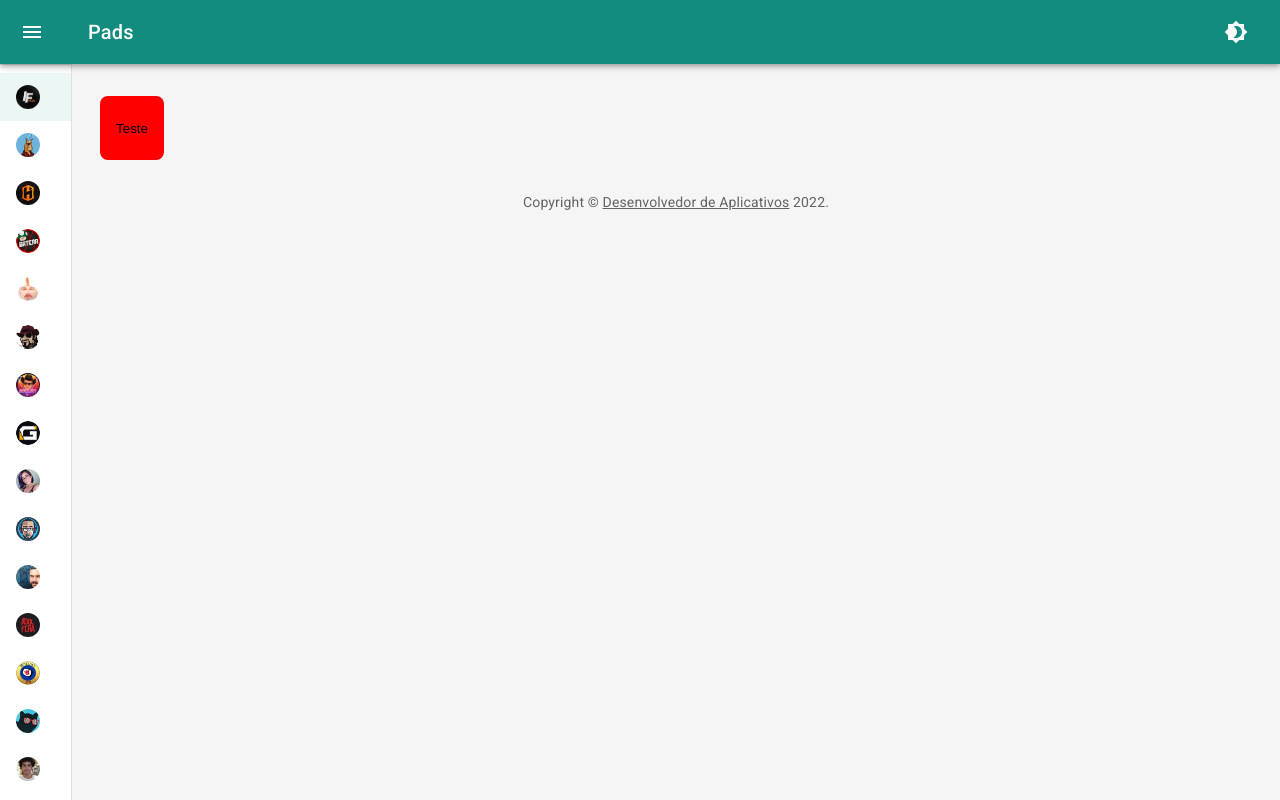
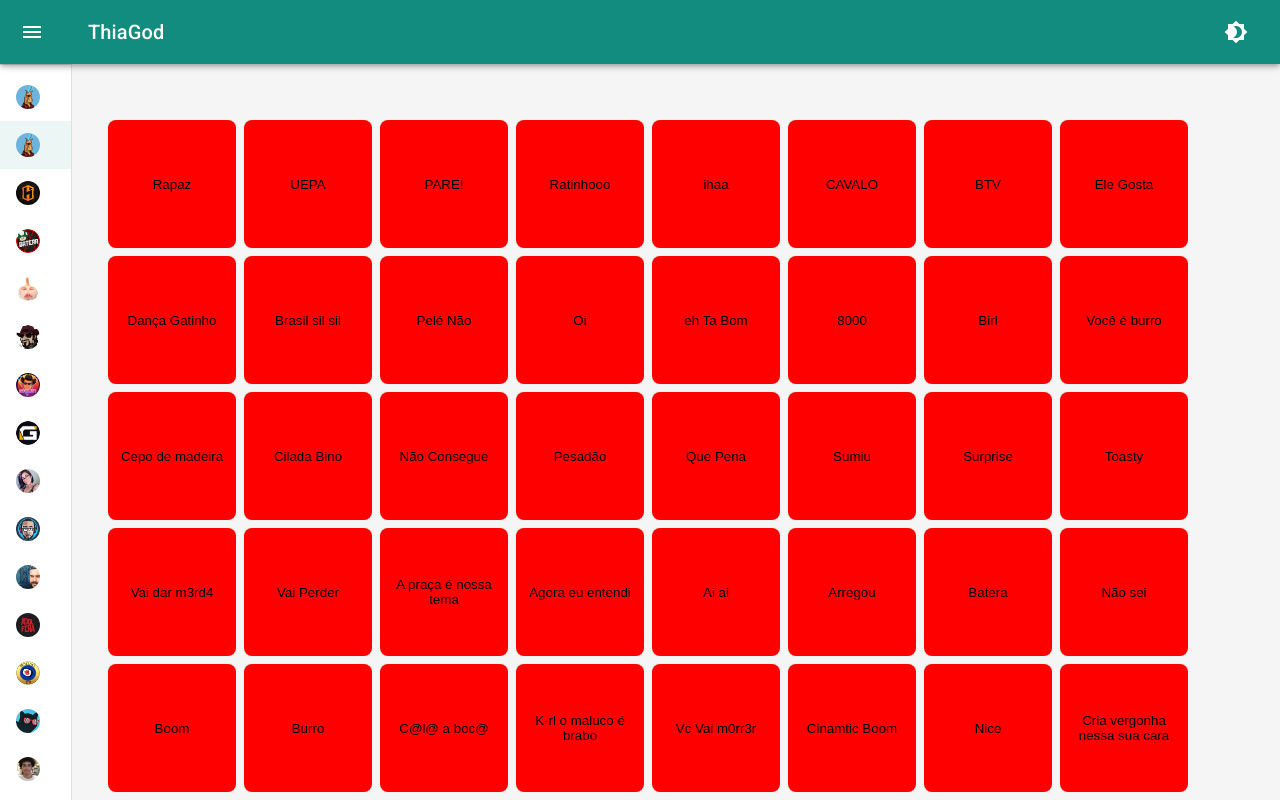
Before and after one commit to filipeleonelbatista/ifpads, a React (Vite) app in the folder web/: page / in a window 1280 px wide. Shown: the top 800 px of the page. Built offline with nearby package versions, Linux system fonts and the light colour scheme.

Commit message:
v1 audios tocando e bt tilt

```diff
--- a/web/src/App.jsx
+++ b/web/src/App.jsx
@@ -1,18 +1,17 @@
 import { MemoryRouter as Router, Route, Routes } from 'react-router-dom';
+import { AudioContextProvider } from './context/AudioContext';
+import Config from './pages/Config';
 import Pads from './pages/Pads';
-import Config from './pages/Config';
-import { AudioContext } from './context/AudioContext';
 
 export default function App() {
   return (
-    <AudioContext.Provider>
+    <AudioContextProvider>
       <Router>
         <Routes>
           <Route path="/" element={<Pads />} />
-          <Route path="/:pad_id" element={<Pads />} />
           <Route path="/configuracoes" element={<Config />} />
         </Routes>
       </Router >
-    </AudioContext.Provider>
+    </AudioContextProvider>
   );
 }
--- a/web/src/components/PadButton.jsx
+++ b/web/src/components/PadButton.jsx
@@ -1,7 +1,7 @@
 import styles from '../styles/components/PadButton.module.css'
 
-export default function PadButton({ title, onClick, ...rest }) {
+export default function PadButton({ title, onClick, fullWidth = false, ...rest }) {
   return (
-    <button className={styles.button} type="button" onClick={onClick} {...rest}>{title}</button>
+    <button className={fullWidth ? styles.buttonFull : styles.button} type="button" onClick={onClick} {...rest}>{title}</button>
   )
 }
--- a/web/src/components/PadsListMenu.jsx
+++ b/web/src/components/PadsListMenu.jsx
@@ -1,27 +1,31 @@
-import { Avatar, ListItemButton, ListItemIcon, ListItemText, Tooltip } from "@mui/material";
+import { Avatar, Box, CircularProgress, ListItemButton, ListItemIcon, ListItemText, Tooltip } from "@mui/material";
 import { useLocation, useNavigate } from "react-router-dom";
-
-import DefaultLogo from '../assets/logo.png';
-import Pads from '../sets/index';
+import { useAudio } from "../hooks/useAudio";
 
 function PadsListMenu() {
-  const navigate = useNavigate();
-  const location = useLocation();
+  const { selectedPad, loadPreset, pads } = useAudio();
+  const navigate = useNavigate()
+  const location = useLocation()
+
+  if (!selectedPad) {
+    return (
+      <ListItemIcon>
+        <Box sx={{ display: 'flex' }}>
+          <CircularProgress />
+        </Box>
+      </ListItemIcon>
+    )
+  }
 
   return (
     <>
-      <Tooltip placement="right" title="Meu Pad">
-        <ListItemButton selected={location.pathname === "/"} onClick={() => navigate("/")}>
-          <ListItemIcon>
-            <Avatar alt='Avatar' src={DefaultLogo} sx={{ width: 24, height: 24 }} />
-          </ListItemIcon>
-          <ListItemText primary="Meu Pad" />
-        </ListItemButton>
-      </Tooltip>
       {
-        Pads.map((pad, index) => (
+        pads.map((pad, index) => (
           <Tooltip key={index} placement="right" title={pad.userName}>
-            <ListItemButton selected={location.pathname === `/${pad.userName.toLowerCase()}`} onClick={() => navigate(`/`, { state: { pad_id: pad.userName.toLowerCase() } })}>
+            <ListItemButton selected={pad.userName === selectedPad.userName && location.pathname === "/"} onClick={() => {
+              loadPreset(pad)
+              navigate('/')
+            }}>
               <ListItemIcon>
                 <Avatar alt='Avatar' src={pad.image} sx={{ width: 24, height: 24 }} />
               </ListItemIcon>
--- a/web/src/context/AudioContext.jsx
+++ b/web/src/context/AudioContext.jsx
@@ -6,6 +6,7 @@ import UserImage from "../assets/images/user.png"
 export const AudioContext = createContext({});
 
 export function AudioContextProvider(props) {
+  const sound = new Audio()
 
   const [tema, setTema] = useState('white');
   const [pads, setPads] = useState(false);
@@ -13,8 +14,8 @@ export function AudioContextProvider(props) {
   const [padTextColor, setpadTextColor] = useState("#000000");
   const [favPad, setFavPad] = useState(1);
   const [selectedPad, setSelectedPad] = useState(null);
-  const [showTiltButton, setShowTiltButton] = useState(false)
-  const [isMyPad, setIsMyPad] = useState(false)
+  const [showTiltButton, setShowTiltButton] = useState(true)
+  const [isMyPad, setIsMyPad] = useState(true)
 
   const handleChangeTiltState = async () => {
     setShowTiltButton(!showTiltButton)
@@ -43,9 +44,9 @@ export function AudioContextProvider(props) {
 
   async function playSound(source) {
     if (!source) return;
-    const { sound } = await Audio.Sound.createAsync(source);
-    setSound(sound);
-    await sound.playAsync();
+    // const sound = new Audio(source);
+    sound.src = source
+    await sound.play();
   }
 
   const loadPreset = (userPreset) => {
@@ -60,18 +61,9 @@ export function AudioContextProvider(props) {
   }, [selectedPad])
 
   useEffect(() => {
-    return sound
-      ? () => {
-        sound.unloadAsync();
-      }
-      : undefined;
-  }, [sound]);
-
-  useEffect(() => {
     const getData = async () => {
       try {
         let themeStorage = localStorage.getItem('@theme')
-        let tu = localStorage.getItem('@twitchUser')
         let ts = localStorage.getItem('@showTiltButton')
         let cp = localStorage.getItem('@color_pad')
         let cpt = localStorage.getItem('@color_pad_text')
@@ -84,10 +76,6 @@ export function AudioContextProvider(props) {
 
         if (ts == null) {
           localStorage.setItem('@showTiltButton', JSON.stringify(false))
-        }
-
-        if (tu == null) {
-          localStorage.setItem('@twitchUser', "")
         }
 
         if (cp == null) {
@@ -114,15 +102,12 @@ export function AudioContextProvider(props) {
           value,
           ...Pads
         ]
-        setTwitchUser(tu != null ? tu : "")
         setShowTiltButton(ts != null ? JSON.parse(ts) : false)
         setTema(themeStorage != null ? themeStorage : 'white')
         setpadColor(cp != null ? cp : '#FF0000')
         setpadTextColor(cpt != null ? cpt : '#000000')
         setPads(padList);
         loadPreset(padList[favPad]);
-        setRemoteControls([...RemoteControls])
-        setSelectedRemoteControl(RemoteControls[0])
 
       } catch (e) {
         console.error(e)
@@ -151,10 +136,7 @@ export function AudioContextProvider(props) {
         showTiltButton,
         playRandomAudio,
         handleChangeTiltState,
-        isMyPad,
-        remoteControls,
-        selectedRemoteControl,
-        setSelectedRemoteControl,
+        isMyPad
       }}
     >
       {props.children}
--- a/web/src/pages/Pads.jsx
+++ b/web/src/pages/Pads.jsx
@@ -1,19 +1,39 @@
 
+import { Box, CircularProgress, ListItemIcon } from "@mui/material";
 import React from "react";
-import { useLocation } from "react-router-dom";
 import DrawerComponent from "../components/DrawerComponent";
 import PadButton from "../components/PadButton";
+import { useAudio } from "../hooks/useAudio";
 
 function Pads() {
-  let { state } = useLocation();
+  const { selectedPad, playSound, isMyPad, showTiltButton, playRandomAudio } = useAudio();
 
-  React.useEffect(() => {
-    console.log("pad_id", state)
-  }, [state])
+  if (!selectedPad) {
+    return (
+      <ListItemIcon>
+        <Box sx={{ display: 'flex' }}>
+          <CircularProgress />
+        </Box>
+      </ListItemIcon>
+    )
+  }
 
   return (
-    <DrawerComponent title="Pads">
-      <PadButton title="Teste" onClick={() => alert("Teste")} />
+    <DrawerComponent title={selectedPad.userName}>
+      <Box sx={{ display: "flex", flexWrap: 'wrap', gap: 1, overflow: 'auto', p: 1 }}>
+        {
+          (isMyPad && showTiltButton) && (
+            <PadButton fullWidth title="Tilt!" onClick={() => playRandomAudio()} />
+          )
+        }
+      </Box>
+      <Box sx={{ display: "flex", flexWrap: 'wrap', gap: 1, overflow: 'auto', p: 1 }}>
+        {
+          selectedPad.sounds.map((sound, index) => (
+            <PadButton key={index} title={sound.title} onClick={() => playSound(sound.source)} />
+          ))
+        }
+      </Box>
     </DrawerComponent>
   )
 }
--- a/web/src/styles/components/PadButton.module.css
+++ b/web/src/styles/components/PadButton.module.css
@@ -1,9 +1,31 @@
 .button {
-  width: 64px;
-  height: 64px;
+  width: 128px;
+  height: 128px;
   border: none;
   border-radius: 8px;
   background-color: red;
   color: black;
   cursor: pointer;
+  transition: 0.3s;
 }
+
+.buttonFull {
+  width: 100%;
+  height: 128px;
+  border: none;
+  border-radius: 8px;
+  background-color: red;
+  color: black;
+  cursor: pointer;
+  transition: 0.3s;
+}
+
+.buttonFull:hover,
+.button:hover {
+  filter: brightness(0.8);
+}
+
+.buttonFull:active,
+.button:active {
+  filter: brightness(0.7);
+}
```
